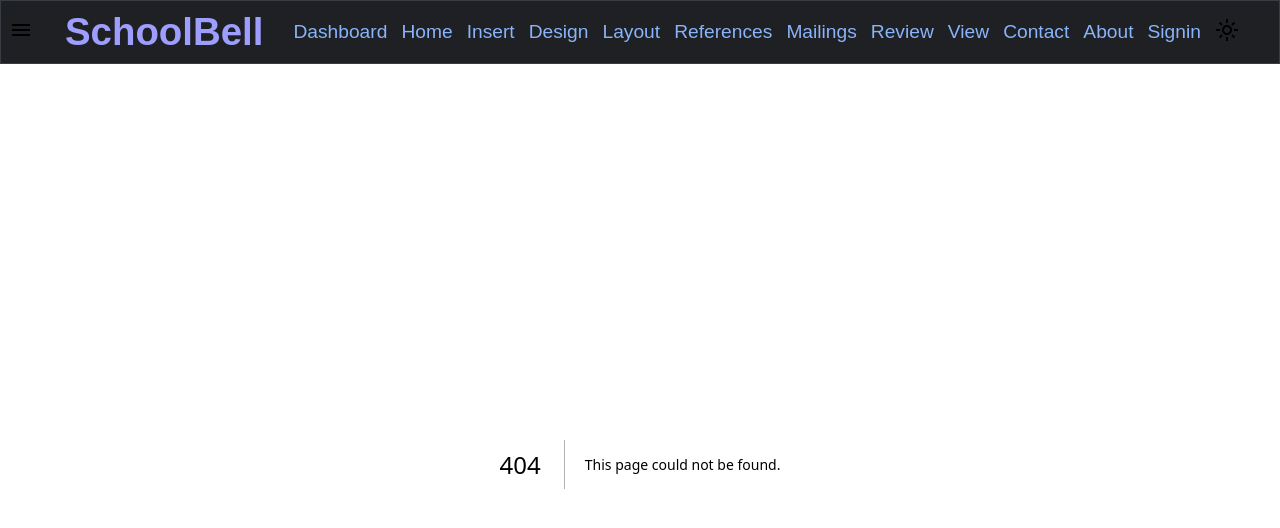
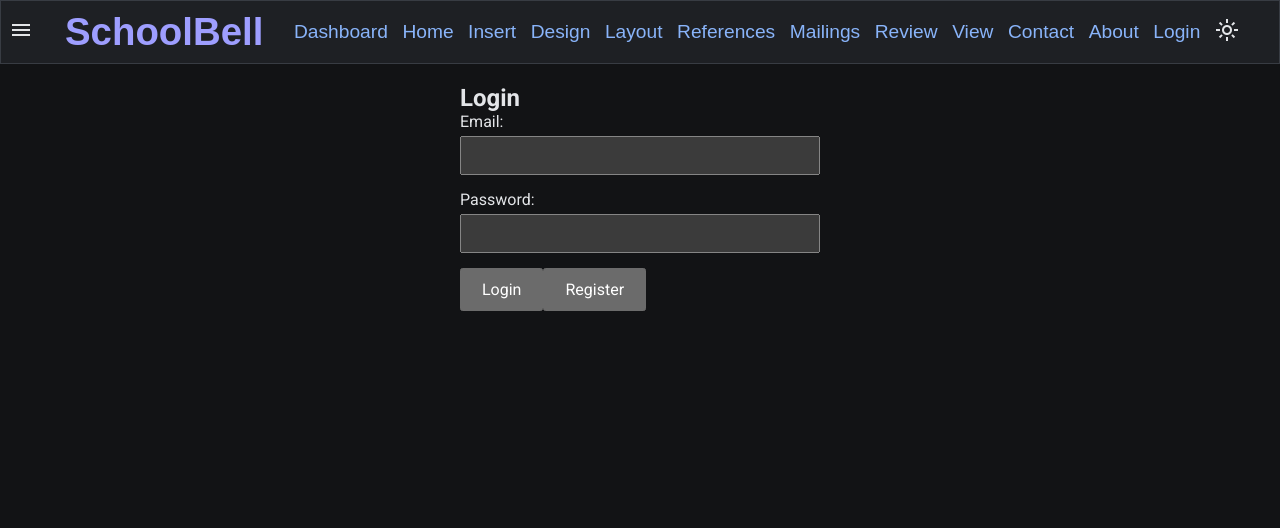
Before and after one commit to kapilpanchalext/spring-security-frontend, a Next.js app in the folder capstone-project-1/: page /login in a window 1280 px wide. Before the commit this address had no page. Shown: the top 528 px of the page. Built offline with nearby package versions, Linux system fonts and the light colour scheme; a web font is replaced by a local one.

Commit message:
[refactor]

```diff
--- /dev/null
+++ b/capstone-project-1/src/app/login/page.tsx
@@ -0,0 +1,99 @@
+"use client"
+import { useRouter } from "next/navigation";
+import { useState, FormEvent } from "react";
+
+const Login = () => {
+  const router = useRouter();
+
+  const [formData, setFormData] = useState({
+    username: '',
+    password: '',
+  });
+
+  const handleChange = (e: React.ChangeEvent<HTMLInputElement>) => {
+    const { name, value } = e.target;
+    setFormData({ ...formData, [name]: value });
+  };
+
+  const handleSubmit = async (e: FormEvent<HTMLFormElement>) => {
+    e.preventDefault();
+    console.dir(e.target);
+    const credentials = btoa(`${formData.username}:${formData.password}`);
+    alert(credentials);
+    try {
+      const response = await fetch('http://localhost:9001/get-students-list-by-email', {
+        method: 'GET',
+        headers: {
+          'Authorization': `Basic ${credentials}`,
+        },
+      });
+
+      if (response.ok) {
+        const contentType = response.headers.get('content-type');
+        if (contentType) {
+          const data = await response.json();
+          console.log('Login successful:', data);
+          alert('Login successful!'+ JSON.stringify(data));
+          setFormData({
+            username: '',
+            password: '',
+          });
+          router.push('/dashboard');
+        } else {
+          const text = await response.text();
+          console.log(text);
+          window.sessionStorage.setItem('Authorization', response.headers.get('Authorization')!);
+          console.log("Authorization", response.headers.get('Authorization')!);
+          console.dir(response);
+          if(text === 'AUTH'){
+            router.push('/dashboard');
+          }
+        }
+      } else {
+        console.error('Login failed:', response.statusText);
+        alert('Login failed. Please try again.');
+      }
+    } catch (error) {
+      console.error('Error during login:', error);
+      alert('An error occurred. Please try again later.');
+    }
+  };
+
+  return (
+    <>
+      <div style={{ maxWidth: '400px', margin: '0 auto', padding: '20px' }}>
+        <h2>Login</h2>
+        <form onSubmit={handleSubmit}>
+          <div style={{ marginBottom: '15px' }}>
+            <label htmlFor="email">Email:</label>
+            <input
+              type="email"
+              id="username"
+              name="username"
+              value={formData.username}
+              onChange={handleChange}
+              required
+              style={{ width: '100%', padding: '8px', marginTop: '5px' }}
+            />
+          </div>
+          <div style={{ marginBottom: '15px' }}>
+            <label htmlFor="password">Password:</label>
+            <input
+              type="password"
+              id="password"
+              name='password'
+              value={formData.password}
+              onChange={handleChange}
+              required
+              style={{ width: '100%', padding: '8px', marginTop: '5px' }}
+            />
+          </div>
+          <button type="submit" style={{ padding: '10px 20px' }}>Login</button>
+          <button type="button" onClick={() => router.push('/register')} style={{ padding: '10px 20px' }}>Register</button>
+        </form>
+      </div>
+    </>
+  )
+};
+
+export default Login;
--- a/capstone-project-1/src/components/pageLinks/PageLinks.ts
+++ b/capstone-project-1/src/components/pageLinks/PageLinks.ts
@@ -1,3 +1,3 @@
-const pageLinks = ["Dashboard", "Home", "Insert", "Design", "Layout", "References", "Mailings", "Review", "View", "Contact", "About", "Signin"];
+const pageLinks = ["Dashboard", "Home", "Insert", "Design", "Layout", "References", "Mailings", "Review", "View", "Contact", "About", "Login"];
 
 export default pageLinks;
```
Also changed, not shown: capstone-project-1/src/app/dashboard/page.tsx (added, +11 -0 lines), capstone-project-1/src/app/register/page.tsx (renamed from capstone-project-1/src/app/signin/page.tsx, +4 -4 lines).
